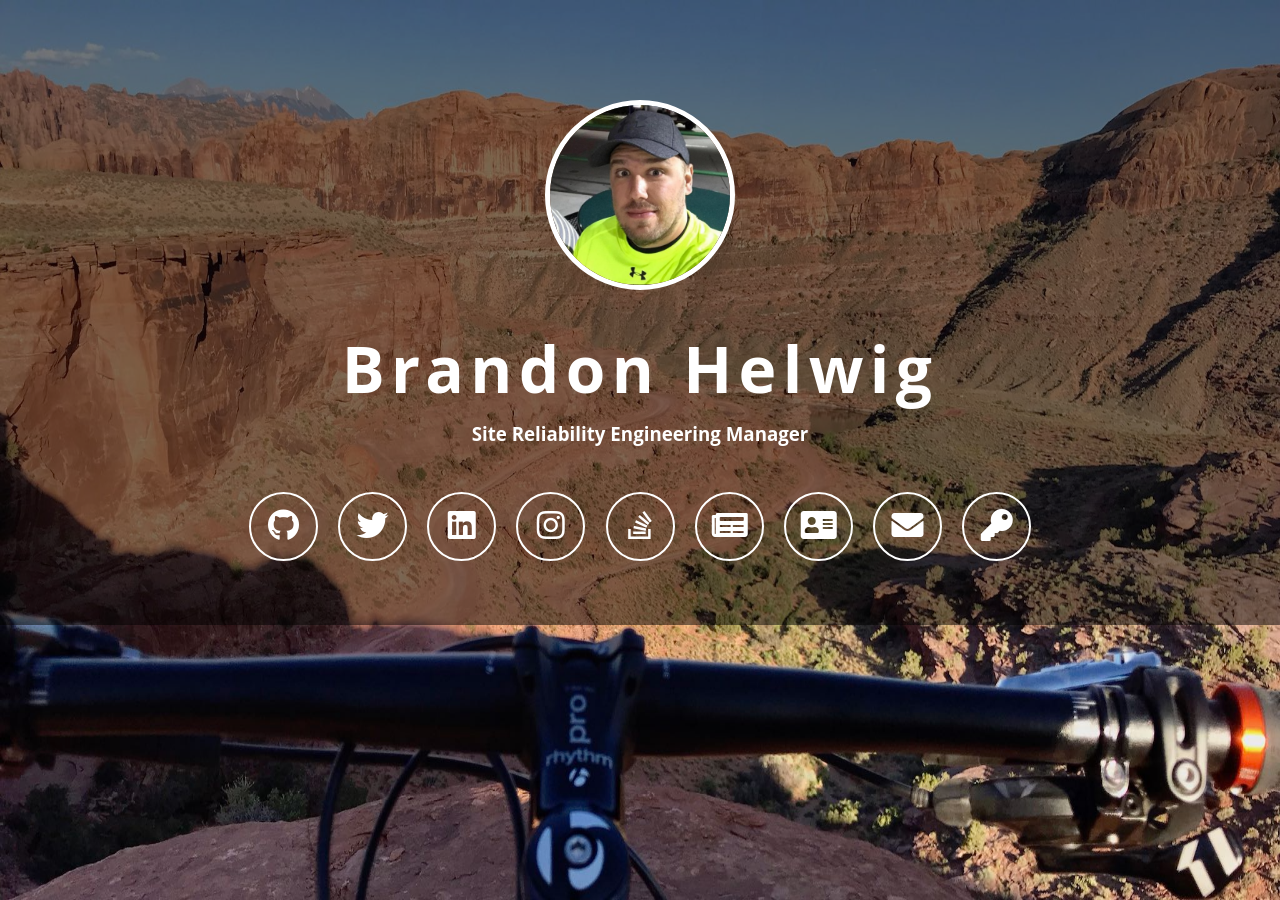
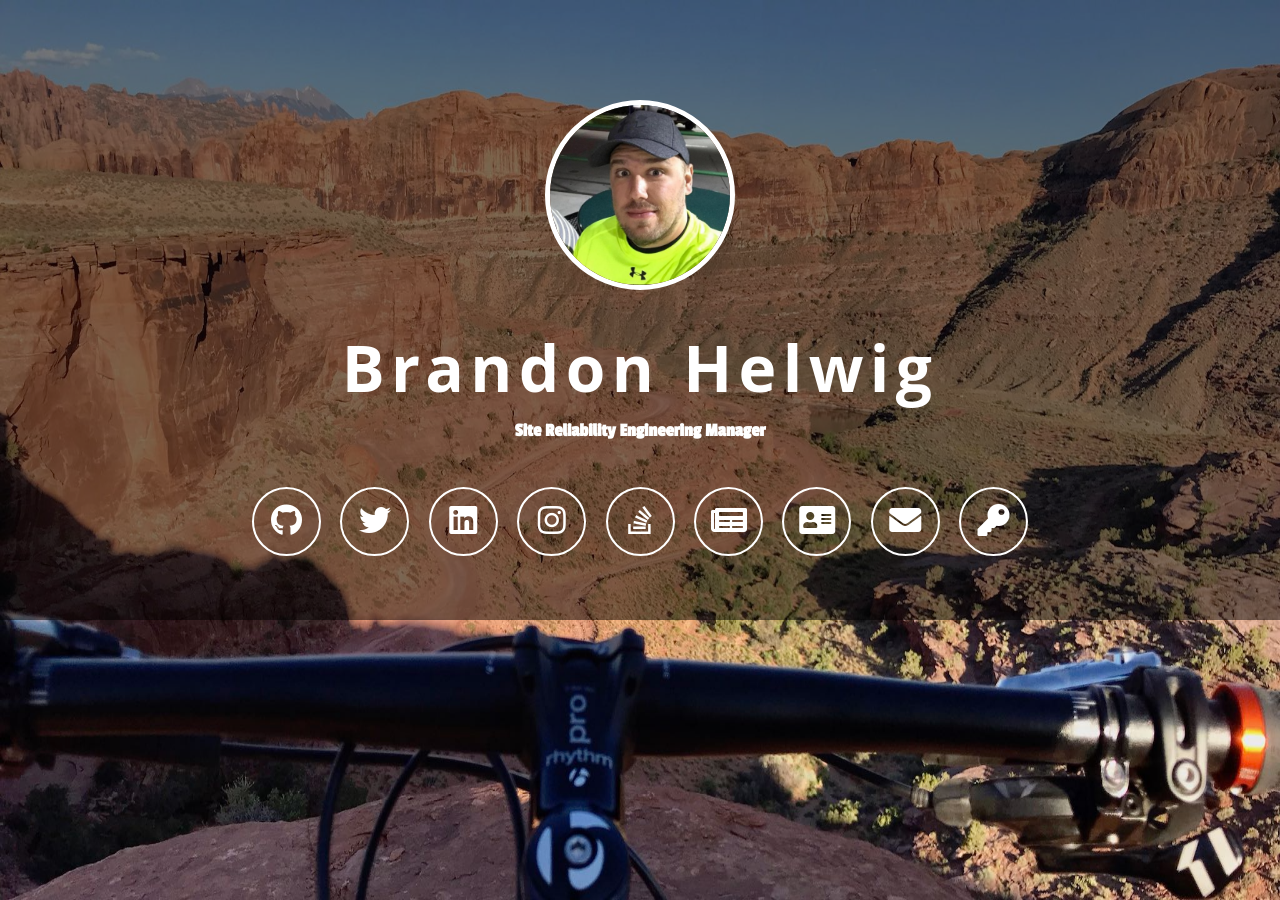
Before and after one commit to brhelwig/brandonhelwig.com, a Jekyll site: the page built from index.html, in a window 1280 px wide. Built offline with Jekyll 4.4.1, drawn with Linux system fonts in a browser that asks for light colours.

Commit message:
update body font

```diff
--- a/assets/css/front.css
+++ b/assets/css/front.css
@@ -1,5 +1,5 @@
 body {
-    font-family: 'Open Sans',Helvetica,Arial,sans-serif;
+    font-family: 'Passion One',Helvetica,Arial,sans-serif;
     background-color: rgba(0, 0, 0, 0.9);
     position: absolute;
     top: 0;
```
